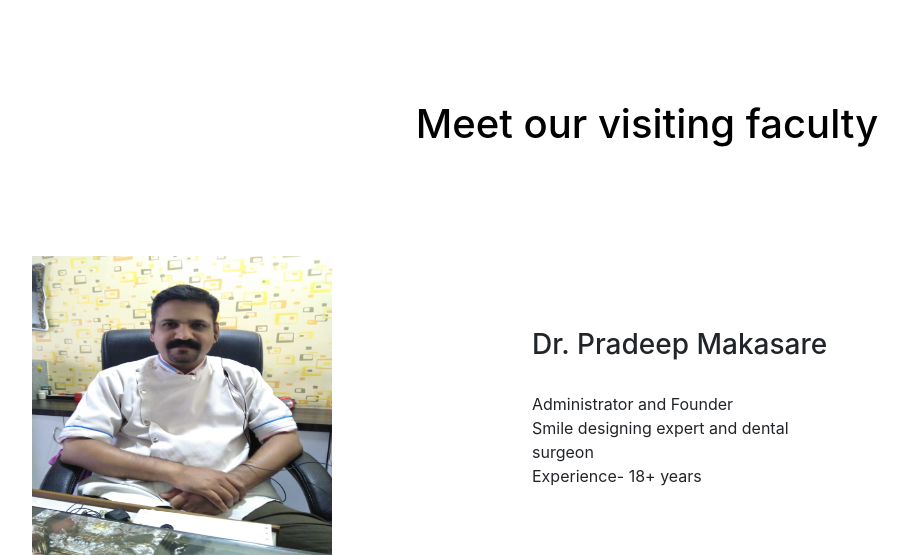
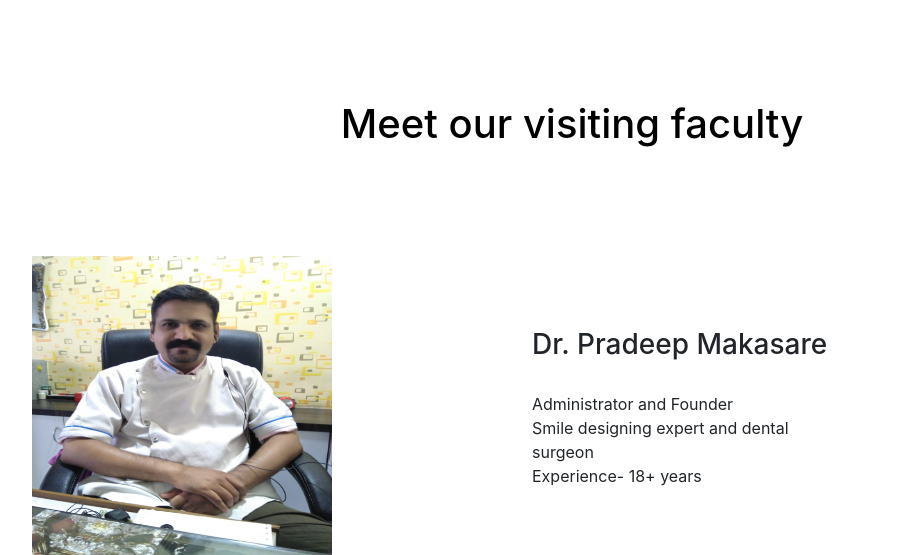
Before and after one commit to Pranavnk15/Dr, a Node server app: page /faculty in a window 1280 px wide; the page is wider, and only the part inside the window is pictured. Shown: the part 106-661 px from the top of that part, without its empty margins (268-1176 px from the left). Run offline with Node 20, Linux system fonts and the light colour scheme; some libraries are stand-ins or nearby versions.

Commit message:
Update faculty.css

```diff
--- a/public/css/faculty.css
+++ b/public/css/faculty.css
@@ -1,5 +1,5 @@
 .head1{
-  margin-left: 550px;
+  margin-left: 400px;
   margin-top: 100px;
   padding-bottom: 100px;
 }
```
